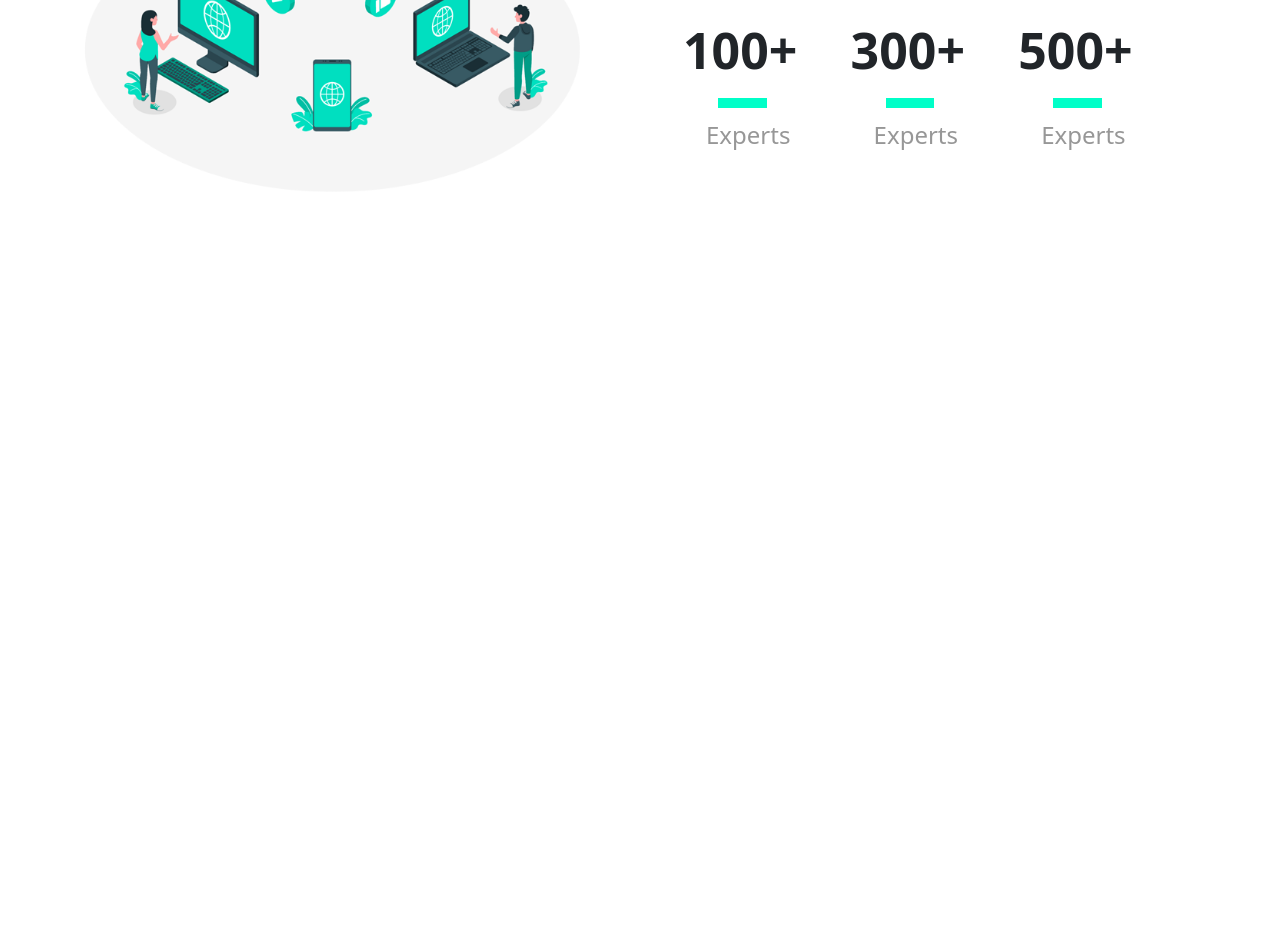
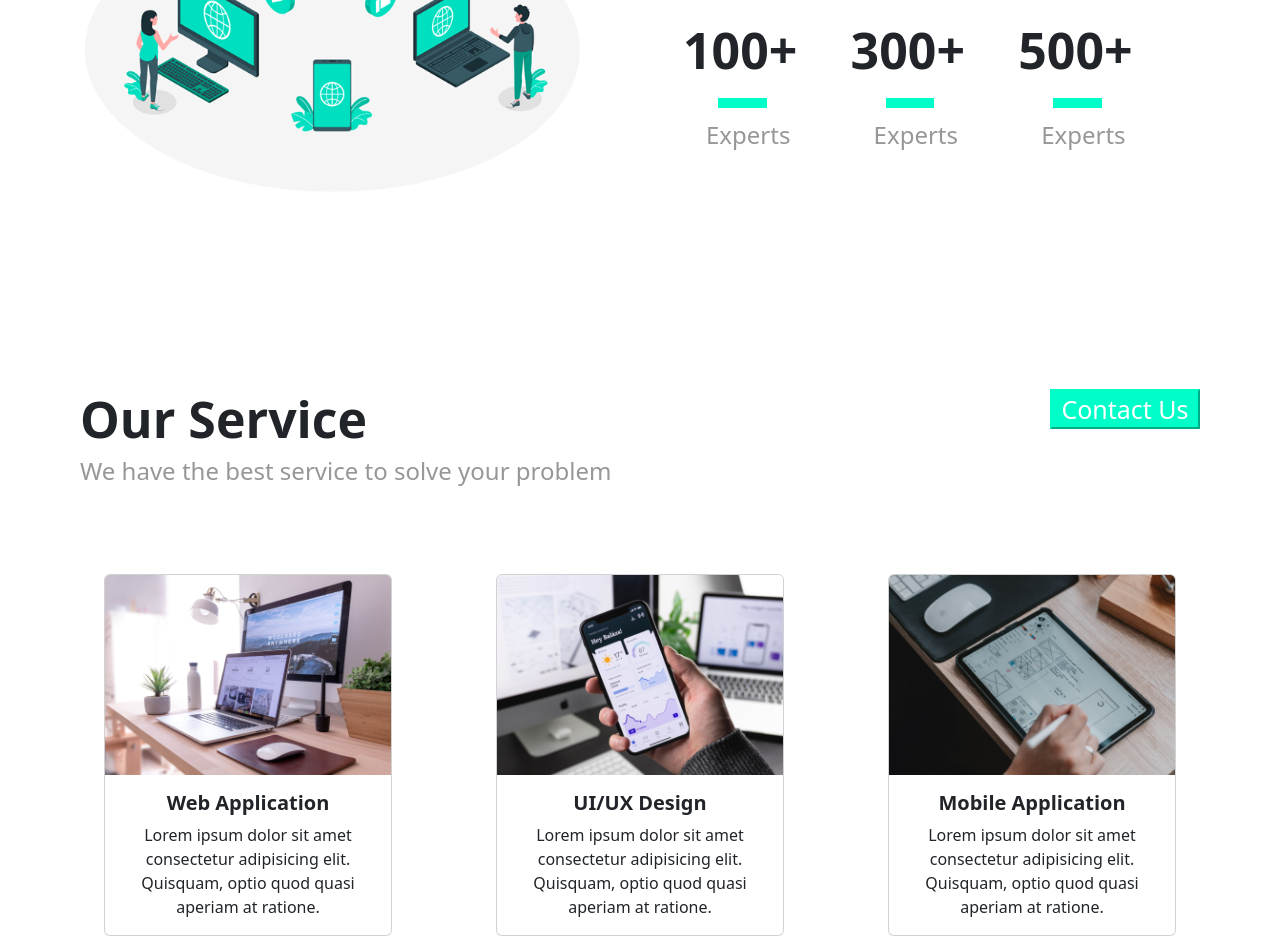
Before and after one commit to Rochman29/Tugas-5, a plain HTML site: page index.html in a window 1280 px wide. Shown: the part 985-1921 px from the top of the page. Before the commit the page ends 1294 px from the top, so only its background shows below. Drawn offline with nearby package versions, Linux system fonts and the light colour scheme.

Commit message:
update section 3

```diff
--- a/index.html
+++ b/index.html
@@ -66,12 +66,10 @@
             Lorem ipsum dolor sit, amet consectetur adipisicing elit. Dolores,
             eum autem.
           </h4>
-          <button type="button" class="btn btn-outline-info btn-lg text-black">
-            More Info
-          </button>
-          <button type="button" class="btn btn-info btn-lg text-white">
-            Contact Us
-          </button>
+          <div class="div-btn">
+            <button type="button" class="button0">More Info</button>
+            <button type="button" class="button1">Contact Us</button>
+          </div>
         </div>
         <div class="bagan-2">
           <img class="gambar-1" src="images/landing.png" alt="" />
@@ -117,5 +115,58 @@
         </div>
       </div>
     </section>
+    <section>
+      <div class="div-service">
+        <div>
+          <h1 class="text-1"><b>Our Service</b></h1>
+          <h4 class="h-empat">
+            We have the best service to solve your problem
+          </h4>
+        </div>
+        <div>
+          <button type="button" class="button1">Contact Us</button>
+        </div>
+      </div>
+      <div class="container text-center grid1">
+        <div class="row mx-auto grid1">
+          <div class="col">
+            <div class="card" style="width: 18rem">
+              <img src="images/service1.png" class="card-img-top" alt="..." />
+              <div class="card-body">
+                <h5 class="card-title"><b>Web Application</b></h5>
+                <p class="card-text">
+                  Lorem ipsum dolor sit amet consectetur adipisicing elit.
+                  Quisquam, optio quod quasi aperiam at ratione.
+                </p>
+              </div>
+            </div>
+          </div>
+          <div class="col">
+            <div class="card" style="width: 18rem">
+              <img src="images/service2.png" class="card-img-top" alt="..." />
+              <div class="card-body">
+                <h5 class="card-title"><b>UI/UX Design</b></h5>
+                <p class="card-text">
+                  Lorem ipsum dolor sit amet consectetur adipisicing elit.
+                  Quisquam, optio quod quasi aperiam at ratione.
+                </p>
+              </div>
+            </div>
+          </div>
+          <div class="col">
+            <div class="card" style="width: 18rem">
+              <img src="images/service3.png" class="card-img-top" alt="..." />
+              <div class="card-body">
+                <h5 class="card-title"><b>Mobile Application</b></h5>
+                <p class="card-text">
+                  Lorem ipsum dolor sit amet consectetur adipisicing elit.
+                  Quisquam, optio quod quasi aperiam at ratione.
+                </p>
+              </div>
+            </div>
+          </div>
+        </div>
+      </div>
+    </section>
   </body>
 </html>
--- a/style.css
+++ b/style.css
@@ -30,6 +30,10 @@
   margin-top: 50px;
   margin-left: 100px;
 }
+.bagan-5 {
+  margin-top: 45px;
+  margin-left: 500px;
+}
 .container-bagan-3 {
   display: flex;
   flex-direction: column;
@@ -50,11 +54,36 @@
 .h-empat {
   color: #979797;
 }
+.div-btn {
+  display: flex;
+  flex-direction: row;
+  gap: 1rem;
+}
 .button1 {
-  width: 130px;
+  color: white;
+  background-color: rgb(0, 255, 200);
+  border-color: rgb(0, 255, 200);
+  border-radius: 0px;
+  width: 150px;
+  height: 40px;
+  text-align: center;
+  font-size: 25px;
+  display: flex;
+  justify-content: center;
+  align-items: center;
 }
-.button2 {
-  width: 130px;
+.button0 {
+  display: flex;
+  justify-content: center;
+  align-items: center;
+  color: black;
+  background-color: white;
+  border-color: rgb(0, 255, 200);
+  border-radius: 0px;
+  width: 150px;
+  height: 40px;
+  text-align: center;
+  font-size: 25px;
 }
 .border1 {
   width: 500px;
@@ -78,3 +107,12 @@ table tr th {
   margin-top: 20px;
   margin-left: -15px;
 }
+.div-service {
+  display: flex;
+  justify-content: space-between;
+  padding: 5rem;
+  padding-bottom: ;
+}
+.grid1 {
+  gap: 5rem;
+}
```
